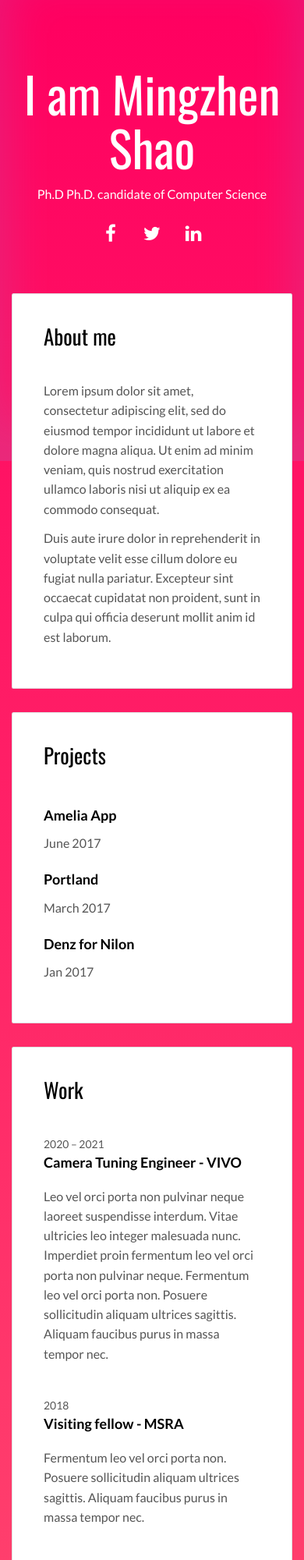
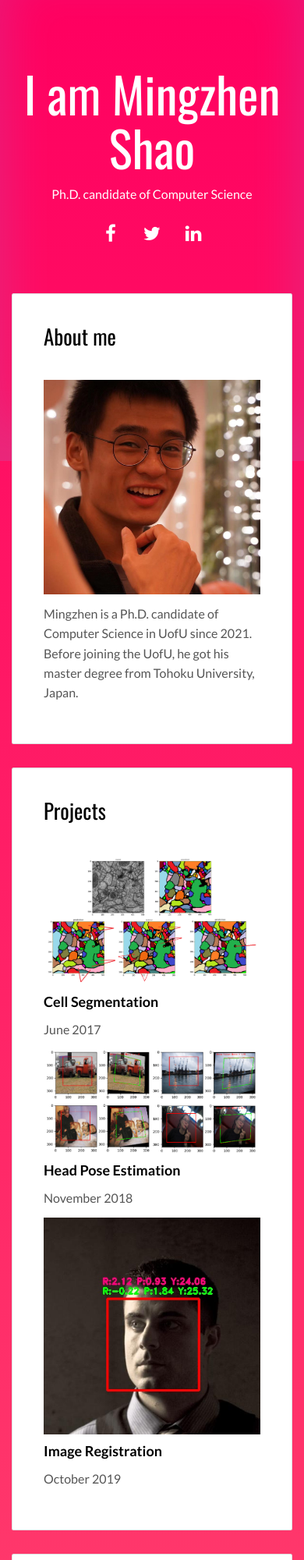
Before and after one commit to MingzhenShao/MingzhenShao.github.io, a plain HTML site: page index.html in a window 390 px wide. Shown: the top 2000 px of the page at 78% size. Drawn offline with nearby package versions, Linux system fonts and the light colour scheme.

Commit message:
Update index.html

```diff
--- a/index.html
+++ b/index.html
@@ -15,20 +15,19 @@
   <link rel="apple-touch-icon" sizes="180x180" href="./assets/apple-icon-180x180.png">
   <link href="./assets/favicon.ico" rel="icon">
 
-  <title>Title page</title>
+  <title>Mingzhen Shao</title>
 
 <link href="./main.d8e0d294.css" rel="stylesheet"></head>
 
 <body class="">
 
 <!-- Add your content of header -->
-<div class="background-color-layer" style="background-image: url('assets/images/img-01.jpg')"
-></div>
+<div class="background-color-layer"></div>
 <main class="content-wrapper">
   <header class="white-text-container section-container">
     <div class="text-center">
       <h1>I am Mingzhen Shao</h1>
-      <p>Ph.D  Ph.D. candidate of Computer Science</p>
+      <p> Ph.D. candidate of Computer Science</p>
       <p>
         <a class="fa-icon fa-icon-2x" href="https://facebook.com/" title="">
           <i class="fa fa-facebook"></i>
@@ -39,11 +38,9 @@
         <a class="fa-icon fa-icon-2x" href="https://www.linkedin.com/" title="">
           <i class="fa fa-linkedin"></i>
         </a>
-
       </p>
     </div>
   </header>
-
 
 
 <!-- Add your site or app content here -->
@@ -57,12 +54,12 @@
             <h2>About me</h2>
             <div class="row">
               <div class="col-md-4">
-                <p><img src="./assets/images/img-01.jpg" class="img-responsive" alt=""></p>
+                <p><img src="./assets/images/mingzhen.jpg" class="img-responsive" alt=""></p>
               </div>
               <div class="col-md-8">
 
-              <p>Lorem ipsum dolor sit amet, consectetur adipiscing elit, sed do eiusmod tempor incididunt ut labore et dolore magna aliqua. Ut enim ad minim veniam, quis nostrud exercitation ullamco laboris nisi ut aliquip ex ea commodo consequat.</p>
-              <p> Duis aute irure dolor in reprehenderit in voluptate velit esse cillum dolore eu fugiat nulla pariatur. Excepteur sint occaecat cupidatat non proident, sunt in culpa qui officia deserunt mollit anim id est laborum.</p>
+              <p> Mingzhen is a Ph.D. candidate of Computer Science in UofU since 2021. Before joining the UofU, he got his master degree from Tohoku University, Japan.</p>
+              <p> </p>
 
               </div>
             </div>
@@ -74,19 +71,19 @@
             <h2>Projects</h2>
             <div class="row">
               <div class="col-md-4">
-                <img src="./assets/images/img-02.jpg" class="img-responsive" alt="">
-                <h3 class="h5">Amelia App</h3>
+                <img src="./assets/images/proj_1.png" class="img-responsive" alt="">
+                <h3 class="h5">Cell Segmentation</h3>
                 <p>June 2017</p>
               </div>
               <div class="col-md-4">
-                <img src="./assets/images/img-03.jpg" class="img-responsive" alt="">
-                <h3 class="h5">Portland</h3>
-                <p>March 2017</p>
+                <img src="./assets/images/proj_2.png" class="img-responsive" alt="">
+                <h3 class="h5">Head Pose Estimation</h3>
+                <p>November 2018</p>
               </div>
               <div class="col-md-4">
-                <img src="./assets/images/img-04.jpg" class="img-responsive" alt="">
-                <h3 class="h5">Denz for Nilon</h3>
-                <p>Jan 2017</p>
+                <img src="./assets/images/proj_3.jpg" class="img-responsive" alt="">
+                <h3 class="h5">Image Registration</h3>
+                <p>October 2019</p>
               </div>
             </div>
           </div>
@@ -99,15 +96,14 @@
               <small class="date">2020 – 2021</small>
               <h3 class="h5 date-title">Camera Tuning Engineer - <a href="https://www.vivo.com/en/" title="Create professionnal website">VIVO</a></h3>
 
-
-              <p>Leo vel orci porta non pulvinar neque laoreet suspendisse interdum. Vitae ultricies leo integer malesuada nunc. Imperdiet proin fermentum leo vel orci porta non pulvinar neque. Fermentum leo vel orci porta non. Posuere sollicitudin aliquam ultrices sagittis. Aliquam faucibus purus in massa tempor nec.</p>
+              <p> Member of the VIVO multi-frame super-resolution developing team and organized deploying in mobile devices.</p>
             </div>
 
             <div class="work-experience">
               <small class="date">2018</small>
               <h3 class="h5 date-title">Visiting fellow - <a href="https://www.microsoft.com/en-us/research/lab/microsoft-research-asia/" title="">MSRA</a></h3>
 
-              <p>Fermentum leo vel orci porta non. Posuere sollicitudin aliquam ultrices sagittis. Aliquam faucibus purus in massa tempor nec.</p>
+              <p>Developed a novel algorithm for real-time head pose estimation using RGB images. Analyzed the effect of background information in head pose estimation</p>
             </div>
           </div>
         </div>
@@ -171,13 +167,13 @@
             <h2>Social Network</h2>
             <div class="row">
               <div class="col-md-3">
-                <p class="social-buttons"><a href="https://twitter.com/" title=""><span class="social-round-icon fa-icon"><i class="fa fa-twitter"></i></span>@David_Folley</a></p>
+                <p class="social-buttons"><a href="https://twitter.com/" title=""><span class="social-round-icon fa-icon"><i class="fa fa-twitter"></i></span>@Mingzhen Shao</a></p>
               </div>
               <div class="col-md-3">
-                <p class="social-buttons"><a href="https://www.linkedin.com/" title=""><span class="social-round-icon fa-icon"><i class="fa fa-linkedin"></i></span>David Folley</a></p>
+                <p class="social-buttons"><a href="https://www.linkedin.com/" title=""><span class="social-round-icon fa-icon"><i class="fa fa-linkedin"></i></span>Mingzhen Shao</a></p>
               </div>
               <div class="col-md-3">
-                <p class="social-buttons"><a href="https://dribbble.com/" title=""><span class="social-round-icon fa-icon"><i class="fa fa-dribbble"></i></span>David Folley</a></p>
+                <p class="social-buttons"><a href="https://dribbble.com/" title=""><span class="social-round-icon fa-icon"><i class="fa fa-dribbble"></i></span>Mingzhen Shao</a></p>
               </div>
             </div>
           </div>
@@ -196,16 +192,6 @@
 
         <p>©All right reserved. Design <a href="http://www.mashup-template.com/" title="Create website with free html template">Mashup Template</a>/<a href="https://unsplash.com/" title="Beautiful Free Images">Unsplash</a></p>
         <p>
-          <a class="fa-icon fa-icon-2x" href="https://facebook.com/" title="">
-            <i class="fa fa-facebook"></i>
-          </a>
-          <a class="fa-icon fa-icon-2x" href="https://twitter.com/" title="">
-            <i class="fa fa-twitter"></i>
-          </a>
-
-          <a class="fa-icon fa-icon-2x" href="https://www.linkedin.com/" title="">
-            <i class="fa fa-linkedin"></i>
-          </a>
 
         </p>
       </div>
```
